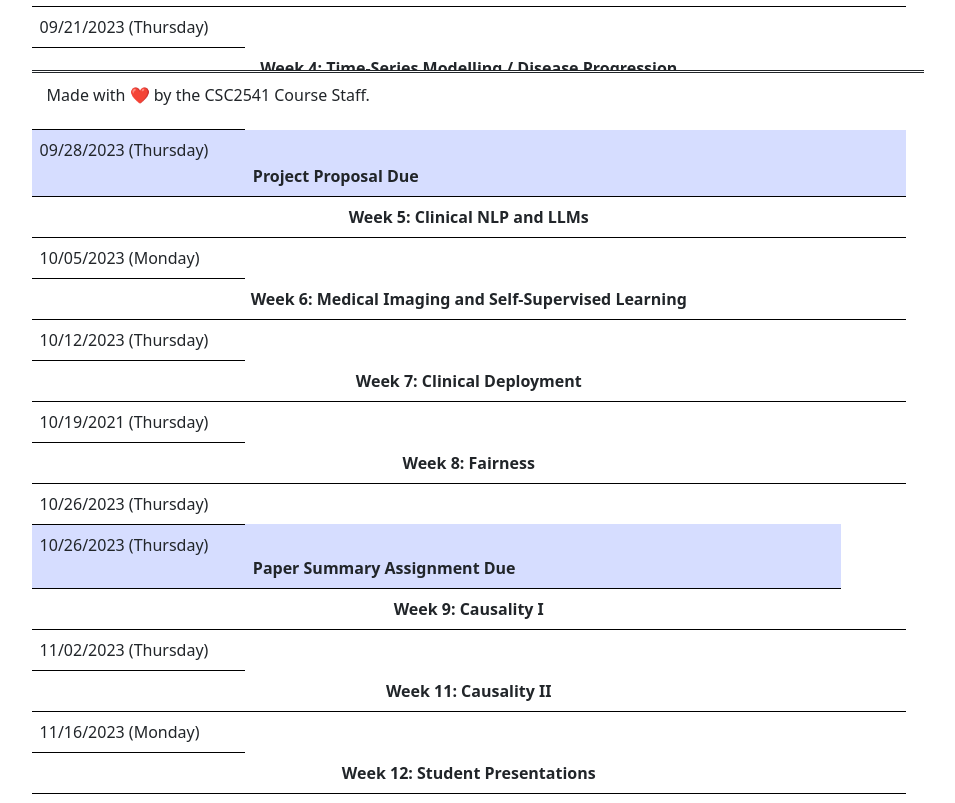
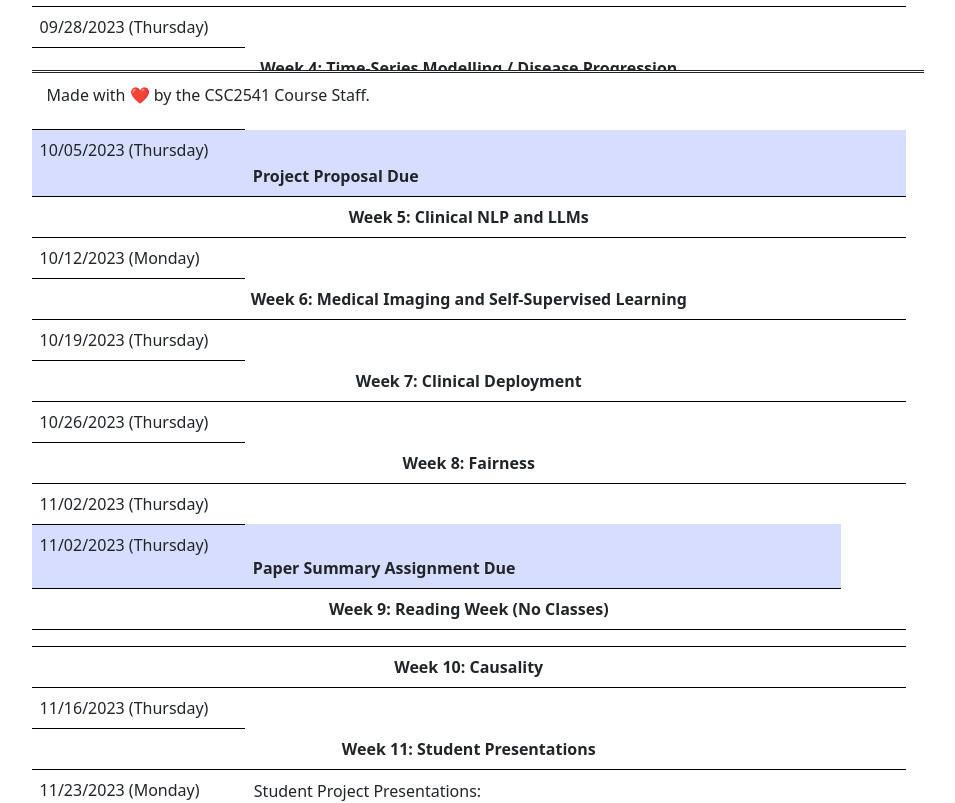
Before and after one commit to csc2541-2023/csc2541-2023.github.io, a Next.js app: page /schedule in a window 1280 px wide. Shown: the part 680-1483 px from the top of the page, without its empty margins (162-1117 px from the left). Built offline with nearby package versions, Linux system fonts and the light colour scheme; what @tailwindcss/typography would draw is missing.

Commit message:
updates to schedule

```diff
--- a/pages/assignments/papersummary.js
+++ b/pages/assignments/papersummary.js
@@ -11,7 +11,7 @@ export default function Home() {
       </Head>
         <Page>
           <h2>Paper Summary Assignment</h2>
-          <h5>Due: October 26, at 11:59PM ET.</h5>
+          <h5>Due: November 2, at 11:59PM ET.</h5>
 
           <p>In the paper summary assignment, you will select and summarize four papers of your choosing from the required reading list. In summarizing each paper, contextualize the paper within the research landscape, discuss the motivation and problem definition, the key approach of the paper - including the features that make it especially unique from other contemporary literature, and results/implications of the work for the medical - and medical machine learning - community.</p>
 
--- a/pages/assignments/projectproposal.js
+++ b/pages/assignments/projectproposal.js
@@ -10,7 +10,7 @@ export default function Home() {
       </Head>
         <Page>
           <h2>Project Proposal</h2>
-          <h5>Due: September 28, 2023, at 11:59PM ET.</h5>
+          <h5>Due: October 5, 2023, at 11:59PM ET.</h5>
           <h6>Adapted from and credit to <a href="http://cs231n.stanford.edu/project.html" target="_blank">CS 231N’s project proposal guidelines</a>.</h6>
 
           <p>The project proposal will consist of a 250-400 word submission, detailing the following about your project plan:</p>
--- a/pages/schedule.js
+++ b/pages/schedule.js
@@ -62,7 +62,7 @@ export default function Home() {
                 <td colSpan="3" align="center"><b>Week 1: Introduction</b></td>
               </tr>
               <tr>
-                <td>09/07/2023 (Thursday)</td>
+                <td>09/14/2023 (Thursday)</td>
                 <td>Lecture: <a href="/lectures/lecture1-intro_to_ml.pdf" target="_blank">Introduction and Course Details</a> <i>(Rahul Krishnan)</i></td>
                 <td rowSpan="1">
                   {makeLink("mandatory",
@@ -88,7 +88,7 @@ export default function Home() {
                 <td colSpan="3" align="center"><b>Week 2: Supervised Learning and Survival Analysis</b></td>
               </tr>
               <tr>
-                <td>09/14/2023 (Thursday)</td>
+                <td>09/21/2023 (Thursday)</td>
                 <td>Lecture: <a>Supervised Learning and Survival Analysis</a> <i>(Rahul Krishnan)</i></td>
                 {/* <td rowSpan="1" style={{verticalAlign: "middle"}}> */}
                 <td rowSpan="1">
@@ -118,7 +118,7 @@ export default function Home() {
                 <td colSpan="3" align="center"><b>Week 3: In-person Project Planning</b></td>
               </tr>
               <tr>
-                <td>09/21/2023 (Thursday)</td>
+                <td>09/28/2023 (Thursday)</td>
                 {/* <td>Lecture: <a>Time Series Modeling in Healthcare I</a> <i>(Rahul Krishnan)</i></td> */}
                 {/* <td rowSpan="1">
                 {makeLink("mandatory",
@@ -155,7 +155,7 @@ export default function Home() {
                 <td colSpan="3" align="center"><b>Week 4: Time-Series Modelling / Disease Progression</b></td>
               </tr>
               <tr>
-                <td>09/28/2023 (Thursday)</td>
+                <td>10/05/2023 (Thursday)</td>
                 {/* <td>Guest Lecture: <a>Discovery of Parkinson’s Disease States Using Machine Learning and Longitudinal Data</a> <i> (Kristen Severson)</i></td> */}
                 {/* <td rowSpan="1">
                   {makeLink("mandatory",
@@ -184,7 +184,7 @@ export default function Home() {
                 </td> */}
               </tr>
               <tr>
-                <td id="deadlineTableRow">09/28/2023 (Thursday)</td>
+                <td id="deadlineTableRow">10/05/2023 (Thursday)</td>
                 <td id="deadlineTableRow">
                 {/* <td>
                   Student Project Presentation: <a href="project_presentations/CSC2541_VahidBalazadeh_TomGinsberg_KorbinianKoch_VasudevSharma_ProjectPresentation.pdf" target="_blank">DisCeRn: Disease-Contrastive Representations from Multi-Modal Medical Data</a> (Vahid Balazadeh, Tom Ginsberg, Korbinian Koch, Vasudev Sharma)
@@ -203,7 +203,7 @@ export default function Home() {
                 <td colSpan="3" align="center"><b>Week 5: Clinical NLP and LLMs</b></td>
               </tr>
               <tr>
-                <td>10/05/2023 (Monday)</td>
+                <td>10/12/2023 (Monday)</td>
                 {/* <td>Lecture: <a> Clinical Natural Language Processing</a> <i>(Rahul Krishnan)</i></td> */}
                 {/* <td rowSpan="1">
                 {makeLink("mandatory",
@@ -237,7 +237,7 @@ export default function Home() {
                 <td colSpan="3" align="center"><b>Week 6: Medical Imaging and Self-Supervised Learning</b></td>
               </tr>
               <tr>
-                <td>10/12/2023 (Thursday)</td>
+                <td>10/19/2023 (Thursday)</td>
                 {/* <td rowSpan="1">
                 {makeLink("mandatory",
                   "https://arxiv.org/abs/1912.08142",
@@ -265,7 +265,7 @@ export default function Home() {
                 <td colSpan="3" align="center"><b>Week 7: Clinical Deployment</b></td>
               </tr>
               <tr>
-                <td>10/19/2021 (Thursday)</td>
+                <td>10/26/2023 (Thursday)</td>
                 {/* <td>Lecture: <a>Self-Supervised Learning</a> <i>(Rahul Krishnan)</i></td> */}
                 {/* <td rowSpan="1">
                   {makeLink("mandatory",
@@ -311,7 +311,7 @@ export default function Home() {
                 <td colSpan="3" align="center"><b>Week 8: Fairness</b></td>
               </tr>
               <tr>
-                <td>10/26/2023 (Thursday)</td>
+                <td>11/02/2023 (Thursday)</td>
                 {/* <td>Guest Lecture: <a>Machine Learning for Equitable Healthcare</a> <i>(Irene Chen)</i></td> */}
                 {/* <td rowSpan="1">
                 {makeLink("mandatory",
@@ -341,7 +341,7 @@ export default function Home() {
                 </td>
               </tr> */}
               <tr>
-                <td id="deadlineTableRow">10/26/2023 (Thursday)</td>
+                <td id="deadlineTableRow">11/02/2023 (Thursday)</td>
                 <td id="deadlineTableRow">
                   {/* Student Paper Presentation: <a href="paper_presentations/CSC2541_ShujunYan_DianaKan_PaperPresentation.pdf" target="_blank">Fully Automated Echocardiogram Interpretation in Clinical Practice</a> <i>(Shujun Yan, Dianna Kan)</i>
                   <br></br>
@@ -355,10 +355,17 @@ export default function Home() {
               </tr>
               {/* WEEK 9 */}
               <tr>
-                <td colSpan="3" align="center"><b>Week 9: Causality I</b></td>
+                <td colSpan="3" align="center"><b>Week 9: Reading Week (No Classes)</b></td>
               </tr>
               <tr>
-                <td>11/02/2023 (Thursday)</td>
+                <td colSpan="3" align="center"></td>
+              </tr>
+              {/* WEEK 10 */}
+              <tr>
+                <td colSpan="3" align="center"><b>Week 10: Causality</b></td>
+              </tr>
+              <tr>
+                <td>11/16/2023 (Thursday)</td>
                 {/* <td>Lecture: <a>Clinical Trials</a> <i>(Rahul Krishnan)</i></td> */}
                 {/* <td rowSpan="1">
                 {makeLink("mandatory",
@@ -400,97 +407,9 @@ export default function Home() {
                   Student Paper Presentation: <a href="paper_presentations/CSC2541_CarolineMalinMayor_FilipMiscevic_PaperPresentation.pdf" target="_blank">Why Is My Classifier Discriminatory?</a> <i>(Filip Miscevic, Caroline Malin-Mayor)</i>
                 </td>
               </tr> */}
-              {/* WEEK 10 */}
-              {/* <tr>
-                <td colSpan="3" align="center"><b>Week 10: Reading Week (No Classes)</b></td>
-              </tr>
-              <tr>
-                <td colSpan="3" align="center"></td>
-              </tr> */}
               {/* WEEK 11 */}
               <tr>
-                <td colSpan="3" align="center"><b>Week 11: Causality II</b></td>
-              </tr>
-              <tr>
-                <td>11/16/2023 (Monday)</td>
-                {/* <td>Lecture: <a>Causality and Missingness</a> <i>(Rahul Krishnan)</i></td> */}
-                {/* <td rowSpan="1">
-                {makeLink("mandatory",
-                  "https://www.hsph.harvard.edu/miguel-hernan/causal-inference-book/",
-                  "Causal Inference: What If. (Chapter 1) (Hernan and Robins)")}
-                  <br></br>
-                  {makeLink("mandatory",
-                  "https://www.inference.vc/causal-inference-3-counterfactuals/",
-                  "Causal Inference 3: Counterfactuals (Huszar)")}
-                  <br></br>
-                  {makeLink("mandatory",
-                  "https://www.tandfonline.com/doi/full/10.1080/01621459.2021.1874961",
-                  "Graphical Models for Processing Missing Data (Mohan and Pearl)")}
-                  <br></br>
-                  {makeLink("mandatory",
-                  "https://www.nature.com/articles/s41598-018-24271-9",
-                  "Recurrent Neural Networks for Multivariate Time... (Che et al.)")}
-                  <br></br>
-                  {makeLink("optional",
-                  "https://arxiv.org/pdf/1606.03976.pdf",
-                  "Estimating individual treatment effect: ... (Shalit et al.)")}
-                  <br></br>
-                  {makeLink("optional",
-                  "https://academic.oup.com/ectj/article/21/1/C1/5056401",
-                  "Double/debiased machine learning for... (Chernozhukov et al.)")}
-                </td> */}
-              </tr>
-              {/* <tr>
-                <td>11/17/2021 (Wednesday)</td>
-                <td>
-                  Student Paper Presentation:  <a href="https://utoronto-my.sharepoint.com/:p:/g/personal/michael_cooper_mail_utoronto_ca/Eb0WvyywGvpCnqH_hHC97yEB_7jOswD_npvJXb1kyhI5pA?e=3v1MHZ" target="_blank">Optimizing Medical Treatment for Sepsis in Intensive Care</a> <i>(Weiqing Wang, Cong Wei)</i>
-                  <br></br>
-                  <br></br>
-                  Student Paper Presentation: <a href="paper_presentations/CSC2541_YuxiaoSun_YuyiDing_PaperPresentation.pdf" target="_blank">The Role of Machine Learning in Clinical Research: Transforming the Future of Evidence Generation</a> <i>(Yuxiao Sun, Yuyi Ding)</i>
-                </td>
-              </tr>
-              <tr>
-                <td>11/19/2021 (Friday)</td>
-                <td>
-                  Student Paper Presentation: <a href="paper_presentations/CSC2541_AsleshaPokhrel_SujayNagaraj_PaperPresentation.pdf" target="_blank">Recurrent Neural Networks for Multivariate Time Series with Missing Values</a> <i>(Aslesha Pokhrel, Sujay Nagaraj)</i>
-                  <br></br>
-                  <br></br>
-                  Student Paper Presentation: <a href="paper_presentations/CSC2541_VahidBalazadeh_TomGinsberg_PaperPresentation.pdf" target="_blank">Estimating Individual Treatment Effect: Generalization Bounds and Algorithms</a> <i>(Vahid Balazadeh, Tom Ginsberg)</i>
-                </td>
-              </tr> */}
-              {/* WEEK 12 */}
-{/*               <tr>
-                <td colSpan="3" align="center"><b>Week 12: Student Presentations</b></td>
-              </tr>
-              <tr>
-                <td>11/23/2023 (Monday)</td>
-                <td>
-                <td>Student Project Presentations:</td>
-                <br></br>
-                <br></br>
-                <td>Student Project Presentations:</td>
-                <br></br>
-                <br></br>
-                <td>Student Project Presentations:</td>
-                <br></br>
-                <br></br>
-                <td>Student Project Presentations:</td>
-                </td>
-                <td></td>
-              </tr> */}
-              {/* <tr>
-                <td>11/24/2021 (Wednesday)</td>
-                <td>Lecture: <a href="lectures/csc2541_lecture13-casestudies.pdf" target="_blank">Case Studies in Machine Learning for Healthcare</a> <i>(Rahul Krishnan)</i></td>
-                <td></td>
-              </tr>
-              <tr>
-                <td>11/26/2021 (Friday)</td>
-                <td>Guest Lecture: <a href="talks/csc2541_guest_lecture6_Nikhil.pdf" target="_blank">Interpreting Model Predictions</a> <i>(Nikhil Verma)</i></td>
-                <td></td>
-              </tr> */}
-              {/* WEEK 12 */}
-              <tr>
-                <td colSpan="3" align="center"><b>Week 12: Student Presentations</b></td>
+                <td colSpan="3" align="center"><b>Week 11: Student Presentations</b></td>
               </tr>
               <tr>
                 <td>11/23/2023 (Monday)</td>
@@ -528,9 +447,9 @@ export default function Home() {
                 </td>
                 <td></td>
               </tr> */}
-            {/* WEEK 13 */}
+            {/* WEEK 12 */}
             <tr>
-                <td colSpan="3" align="center"><b>Week 13: Student Presentations</b></td>
+                <td colSpan="3" align="center"><b>Week 12: Student Presentations</b></td>
               </tr>
               <tr>
                 <td>11/30/2023 (Thursday)</td>
@@ -565,9 +484,9 @@ export default function Home() {
                 <td id="deadlineTableRow"></td>
               </tr> */}
 
-            {/* WEEK 14 */}
+            {/* WEEK 13 */}
             <tr>
-                <td colSpan="3" align="center"><b>Week 14: Student Presentations</b></td>
+                <td colSpan="3" align="center"><b>Week 13: Student Presentations</b></td>
               </tr>
               <tr>
                 <td>12/07/2023 (Thursday)</td>
```
